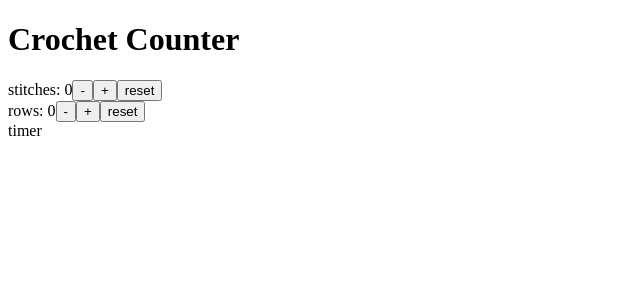
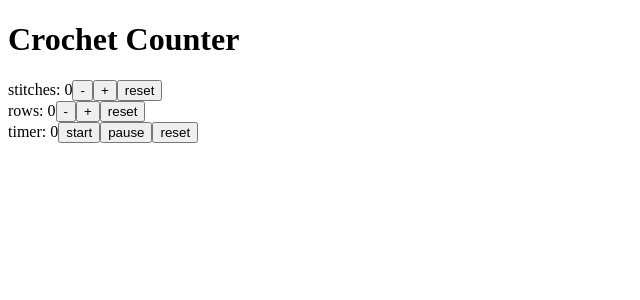
Before and after one commit to SafiaKhalid/crochet-counter, a React (Vite) app: page / in a window 1280 px wide. Shown: the top 300 px of the page, without its empty margins (0-640 px from the left). Built offline with nearby package versions, Linux system fonts and the light colour scheme.

Commit message:
Start, pause and reset timer button function set up

```diff
--- a/src/Counter.jsx
+++ b/src/Counter.jsx
@@ -13,10 +13,10 @@ const Counter = ({typeName, type, setType}) => {
         setType(0)
     }
 
-    return <section>{typeName}: {type}
+    return <section className={typeName}>{typeName}: {type}
         <button className="counter-btn" onClick={decrease}>-</button>
         <button className="counter-btn" onClick={increase}>+</button>
-        <button className="reset-btn" onClick={reset}>reset</button>
+        <button className="function-btn" onClick={reset}>reset</button>
     </section>
 }
 
--- a/src/Timer.jsx
+++ b/src/Timer.jsx
@@ -1,7 +1,24 @@
-import React from "react";
+import React, {useState} from "react";
 
 const Timer = () => {
-    return <div>timer</div>
+    const [time, setTime] = useState(0)
+
+    const startTimer = () => {
+        console.log('start');
+    }
+
+    const pauseTimer = () => {
+        console.log('pause');
+    }
+    const resetTimer = () => {
+        console.log('reset');
+    }
+
+    return <section className="timer">timer: {time}
+        <button className="function-btn" onClick={startTimer}>start</button>
+        <button className="function-btn" onClick={pauseTimer}>pause</button>
+        <button className="function-btn" onClick={resetTimer}>reset</button>
+    </section>
 }
 
 export default Timer
```
